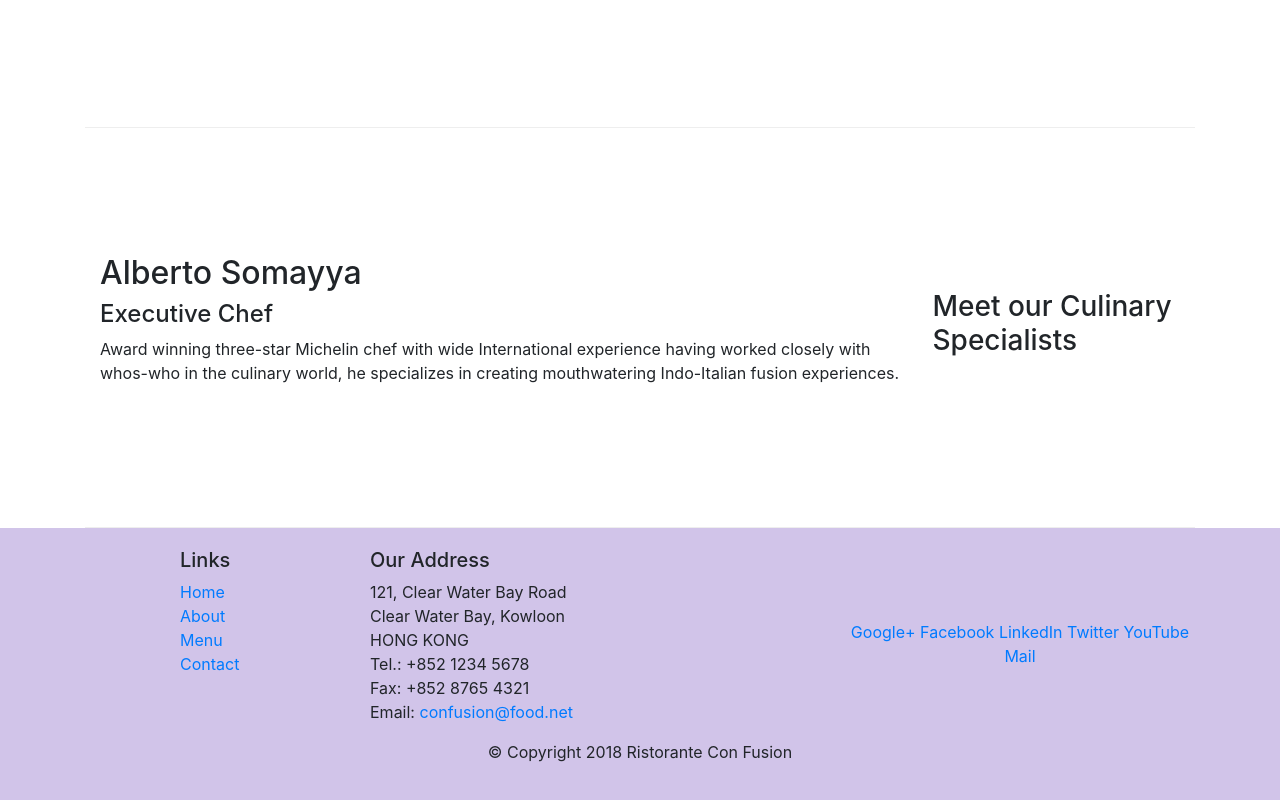
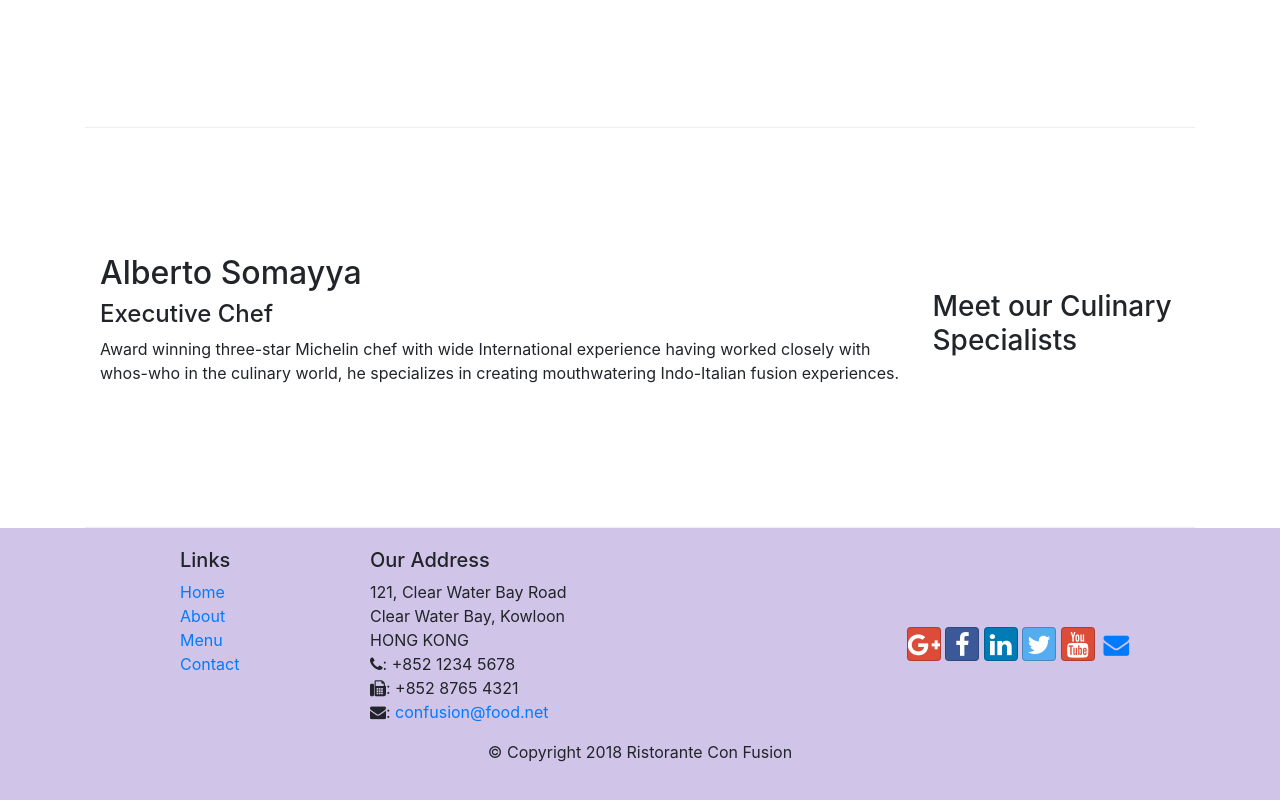
Before and after one commit to amodhp/conFusion, a website: page index.html in a window 1280 px wide. Shown: the part 906-1706 px from the top of the page. Drawn offline with nearby package versions, Linux system fonts and the light colour scheme.

Commit message:
Icon fonts

```diff
--- a/index.html
+++ b/index.html
@@ -9,6 +9,8 @@
 
     <!-- Bootstrap CSS -->
     <link rel="stylesheet" href="node_modules/bootstrap/dist/css/bootstrap.min.css">
+    <link rel="stylesheet" href="node_modules/font-awesome/css/font-awesome.min.css">
+    <link rel="stylesheet" href="node_modules/bootstrap-social/bootstrap-social.css">
     <link rel="stylesheet" href="css/styles.css">
     <title>Ristorante Con Fusion</title>
 </head>
@@ -23,10 +25,10 @@
             <a class="navbar-brand mr-auto" href="#">Ristorante Con Fusion</a>
         <div class="collapse navbar-collapse" id="Navbar">
             <ul class="navbar-nav mr-auto">
-                <li class="nav-item active"><a class="nav-link" href="#">Home</a></li>
-                <li class="nav-item"><a class="nav-link" href="./aboutus.html">About</a></li>
-                <li class="nav-item"><a class="nav-link" href="#">Menu</a></li>
-                <li class="nav-item"><a class="nav-link" href="#">Contact</a></li>
+                <li class="nav-item active"><a class="nav-link" href="#"><span class="fa fa-home fa-lg"></span> Home</a></li>
+                <li class="nav-item"><a class="nav-link" href="./aboutus.html"><span class="fa fa-info fa-lg"></span> About</a></li>
+                <li class="nav-item"><a class="nav-link" href="#"><span class="fa fa-list fa-lg"></span> Menu</a></li>
+                <li class="nav-item"><a class="nav-link" href="#"><span class="fa fa-address-card fa-lg"></span> Contact</a></li>
 
 
             </ul>
@@ -100,19 +102,19 @@
 		              121, Clear Water Bay Road<br>
 		              Clear Water Bay, Kowloon<br>
 		              HONG KONG<br>
-		              Tel.: +852 1234 5678<br>
-		              Fax: +852 8765 4321<br>
-		              Email: <a href="mailto:confusion@food.net">confusion@food.net</a>
+		              <i class="fa fa-phone "></i>: +852 1234 5678<br>
+		              <i class="fa fa-fax "></i>: +852 8765 4321<br>
+		              <i class="fa fa-envelope"></i>: <a href="mailto:confusion@food.net">confusion@food.net</a>
 		           </address>
                 </div>
                 <div class="col-12 col-sm-4 align-self-center">
                     <div class="text-center">
-                        <a href="http://google.com/+">Google+</a>
-                        <a href="http://www.facebook.com/profile.php?id=">Facebook</a>
-                        <a href="http://www.linkedin.com/in/">LinkedIn</a>
-                        <a href="http://twitter.com/">Twitter</a>
-                        <a href="http://youtube.com/">YouTube</a>
-                        <a href="mailto:">Mail</a>
+                        <a class="btn btn-social-icon btn-google" href="http://google.com/+"><i class="fa fa-google-plus"></i></a>
+                        <a class="btn btn-social-icon btn-facebook" href="http://www.facebook.com/profile.php?id="><i class="fa fa-facebook   "></i></a>
+                        <a class="btn btn-social-icon btn-linkedin"href="http://www.linkedin.com/in/"><i class="fa fa-linkedin "></i></a>
+                        <a class="btn btn-social-icon btn-twitter" href="http://twitter.com/"><i class="fa fa-twitter   "></i></a>
+                        <a class="btn btn-social-icon btn-google" href="http://youtube.com/"><i class="fa fa-youtube   "></i></a>
+                        <a class="btn btn-social-icon "href="mailto:"><i class="fa fa-envelope  "></i></a>
                     </div>
                 </div>
            </div>
--- a/package.json
+++ b/package.json
@@ -15,6 +15,8 @@
   },
   "dependencies": {
     "bootstrap": "^4.0.0",
+    "bootstrap-social": "^5.1.1",
+    "font-awesome": "^4.7.0",
     "jquery": "^3.3.1",
     "popper.js": "^1.12.9"
   }
```
Also changed, not shown: aboutus.html (+15 -13 lines), 1 other file.
